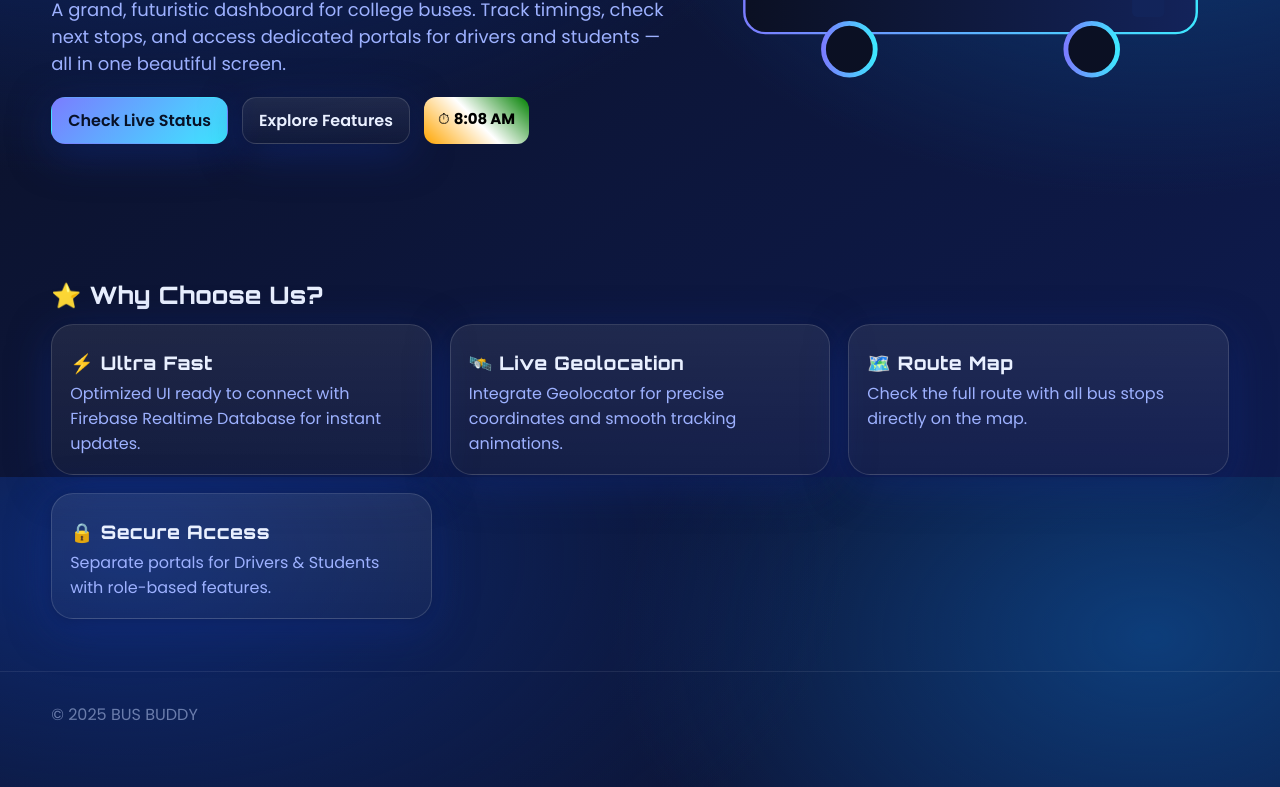
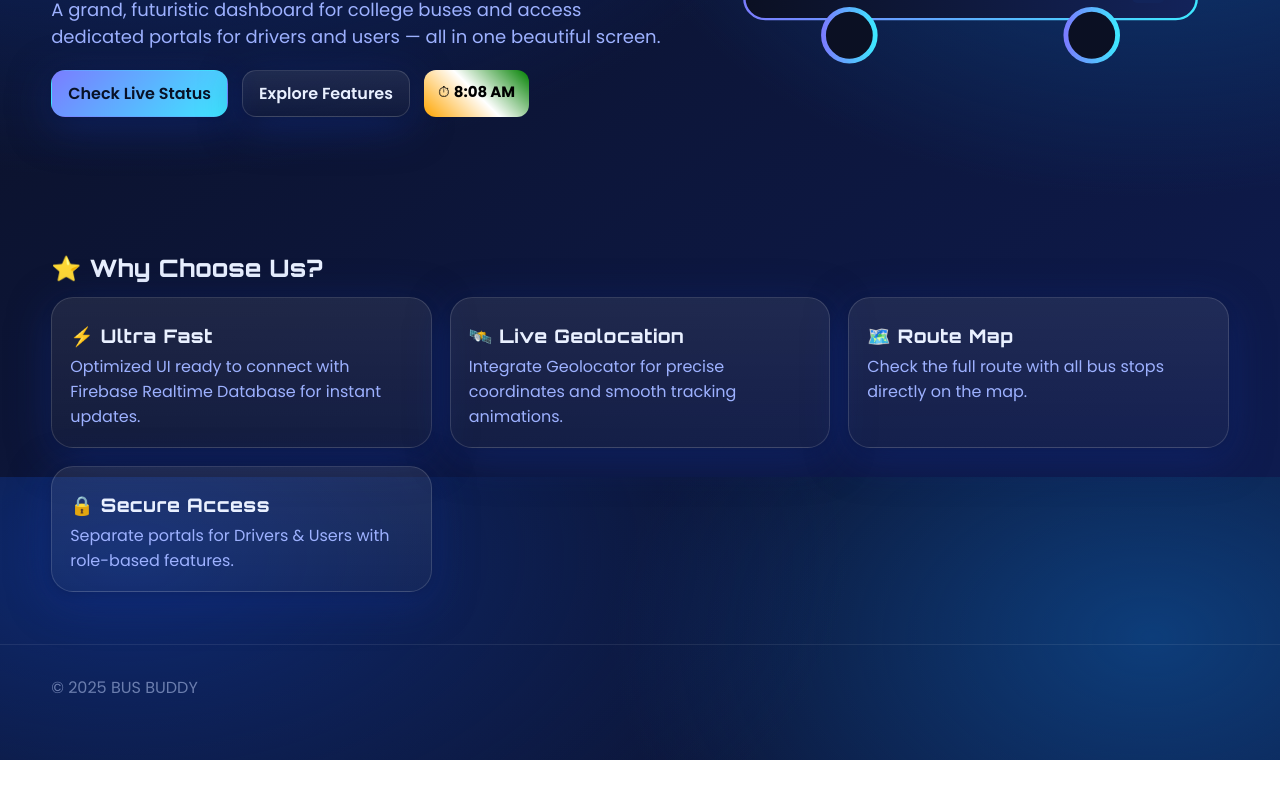
Before and after one commit to rishwanthshree023-ctrl/bus-buddy--, a plain HTML site: page index.html in a window 1280 px wide. Shown: the part 323-1110 px from the top of the page. After the commit the page ends 1083 px from the top, so only its background shows below. Drawn offline with Linux system fonts and the light colour scheme.

Commit message:
Update index.html

```diff
--- a/index.html
+++ b/index.html
@@ -148,7 +148,7 @@
           <h1 class="title"><span class="glow">BUS BUDDY</span> –
             <span style="display:block; font-weight:800; background: linear-gradient(135deg, var(--ac3), var(--ac1)); -webkit-background-clip:text; -webkit-text-fill-color:transparent">BUS LOCATOR</span>
           </h1>
-          <p class="lead">A grand, futuristic dashboard for college buses. Track timings, check next stops, and access dedicated portals for drivers and students — all in one beautiful screen.</p>
+          <p class="lead">A grand, futuristic dashboard for college buses and access dedicated portals for drivers and users — all in one beautiful screen.</p>
           <div class="cta">
             <!-- ✅ Fixed here too -->
             <a class="btn primary" href="user-login.html">Check Live Status</a>
@@ -191,7 +191,7 @@
         <div class="card"><h3>⚡ Ultra Fast</h3><p>Optimized UI ready to connect with Firebase Realtime Database for instant updates.</p></div>
         <div class="card"><h3>🛰️ Live Geolocation</h3><p>Integrate Geolocator for precise coordinates and smooth tracking animations.</p></div>
         <div class="card"><h3>🗺️ Route Map</h3><p>Check the full route with all bus stops directly on the map.</p></div>
-        <div class="card"><h3>🔒 Secure Access</h3><p>Separate portals for Drivers & Students with role-based features.</p></div>
+        <div class="card"><h3>🔒 Secure Access</h3><p>Separate portals for Drivers & Users with role-based features.</p></div>
       </div>
     </section>
   </main>
```
